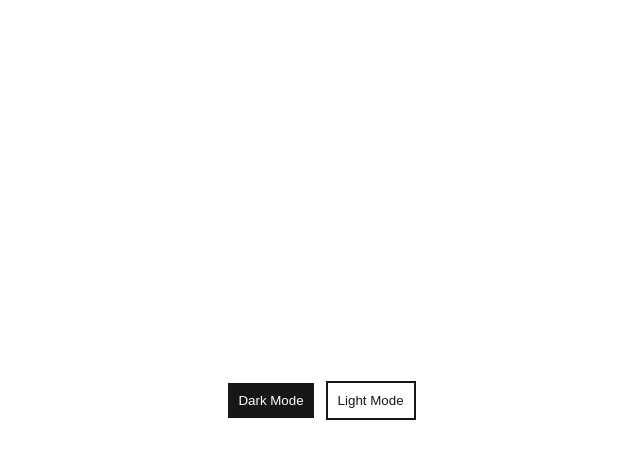
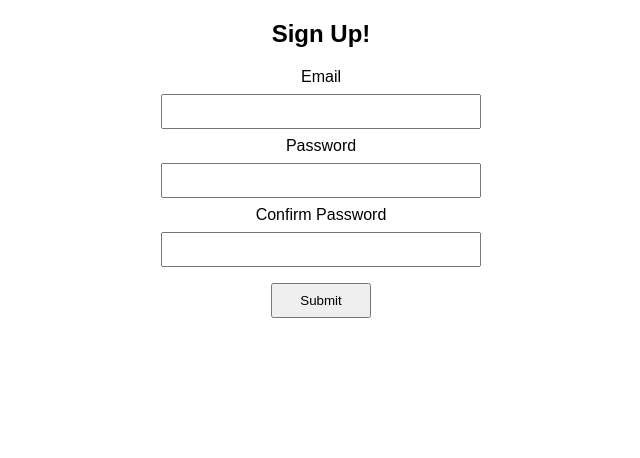
Before and after one commit to jingcheng-wang-2010/react-miniprojects, a React (Create React App) app: page / in a window 1280 px wide. Shown: the top 458 px of the page, without its empty margins (319-959 px from the left). Built offline with nearby package versions, Linux system fonts and the light colour scheme.

Commit message:
form validation done

```diff
--- /dev/null
+++ b/src/03-form-validator/FormValidator.js
@@ -0,0 +1,61 @@
+import './styles.css'
+import { useState } from 'react'
+
+export default function FormValidator () {
+  const [email, setEmail] = useState('')
+  const [password, setPassword] = useState('')
+  const [passwordConfirm, setPasswordConfirm] = useState('')
+
+  const [message, setMessage] = useState('')
+
+    const findErrors = () => {
+        const errors = []
+        //const emailRegex = /^[A-Z0-9._%+-]+@[A-Z0-9.-]+\.[A-Z]{2,}$/
+        if (!email || !password || !passwordConfirm) {
+            errors.push('All fields must be filled in')
+        }
+        //if (!email.match(emailRegex)) {
+        if ([...email].filter(i => i === '@').length !== 1) {
+            errors.push('An email must have exactly one @')
+        }
+        if (password.length < 8) {
+            errors.push('Password must be longer or equal to eight characters')
+        }
+        if (password !== passwordConfirm) {
+            errors.push('Passwords must match')
+        }
+
+        return errors
+    }
+
+  const handleSubmit = e => {
+    e.preventDefault()
+
+    const errors = findErrors()
+    setMessage(errors.length ? errors.join(', ') : 'User created')
+
+  }
+
+  return (
+    <form onSubmit={handleSubmit}>
+      <h2>Sign Up!</h2>
+      <label htmlFor='email'>Email</label>
+      <input
+        type='text' name='email'
+        onChange={e => setEmail(e.target.value)}
+      />
+      <label htmlFor='password'>Password</label>
+      <input
+        type='password' name='password'
+        onChange={e => setPassword(e.target.value)}
+      />
+      <label htmlFor='password-confirm'>Confirm Password </label>
+      <input
+        type='password' name='password-confirm'
+        onChange={e => setPasswordConfirm(e.target.value)}
+      />
+      <p className='result-message'>{message}</p>
+      <input type='submit' value='Submit' />
+    </form>
+  )
+}
--- /dev/null
+++ b/src/03-form-validator/styles.css
@@ -0,0 +1,52 @@
+html, body {
+    font-family: sans-serif;
+  }
+
+  .page {
+    height: 100vh;
+    width: 100vw;
+    display: flex;
+    align-items: center;
+    justify-content: center;
+  }
+
+  .dark-mode {
+    background-color: #171717;
+  }
+
+  button {
+    padding: 10px;
+    margin: 5px;
+    outline: none;
+  }
+
+  .dark-mode-button {
+    border: 2px solid white;
+    color: white;
+    background-color: #171717;
+  }
+
+  .light-mode-button {
+    border: 2px solid #171717;
+    color: #171717;
+    background-color: white;
+  }
+
+  body {
+    padding: 0px;
+    margin: 0px;
+  }
+
+  input, label {
+    display: block;
+    margin: 8px auto;
+  }
+
+  input {
+    padding: 8px;
+    width: 300px;
+  }
+
+  input[type=submit] {
+    width: 100px;
+  }
--- a/src/App.js
+++ b/src/App.js
@@ -1,12 +1,14 @@
 import './App.css';
 import ColorRenderer from './01-color-renderer/ColorRenderer'
 import DarkMode from './02-dark-mode/DarkMode'
+import FormValidator from './03-form-validator/FormValidator'
 
 function App() {
   return (
     <div className="App">
-      {/*<ColorRenderer />*/}
-      <DarkMode />
+      {/*<ColorRenderer />
+      <DarkMode />*/}
+      <FormValidator />
     </div>
   );
 }
```
